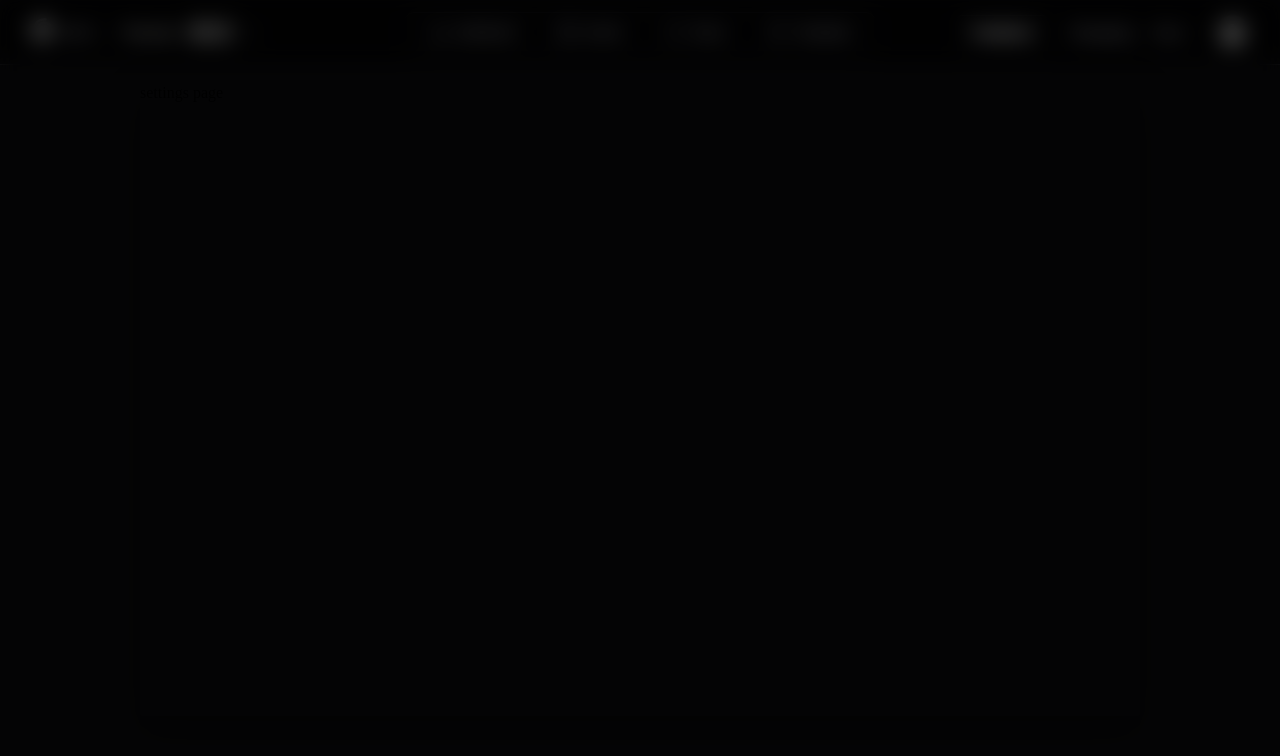
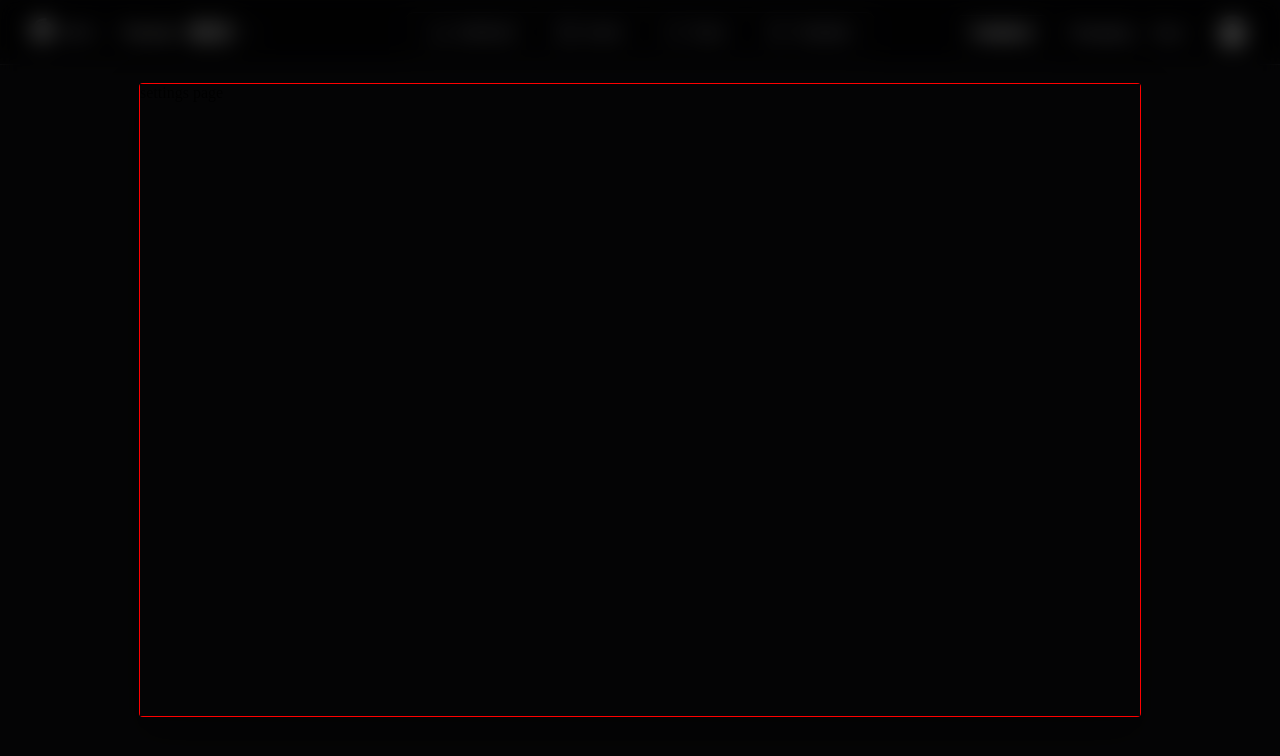
Before and after one commit to Seraaga022/project-discovery-panel-clone, a React (Vite) app: page /settings in a window 1280 px wide. Shown: the top 756 px of the page. Built offline with nearby package versions, Linux system fonts and the light colour scheme.

Commit message:
refactor: achieve same functionality for settings page

```diff
--- a/src/components/pages/Layout.tsx
+++ b/src/components/pages/Layout.tsx
@@ -7,10 +7,11 @@ import { LuSiren } from "react-icons/lu";
 import Circular from "../Common/Loaders/Circular";
 import { CiCircleCheck, CiCircleInfo } from "react-icons/ci";
 import CloseIcon from "@mui/icons-material/close";
-import SettingsDialog from "./Settings";
 
 const Layout = () => {
   const location = useLocation();
+
+  const previousLocation = location.state?.previousLocation;
 
   return (
     <ThemeProvider theme={AppTheme}>
@@ -39,10 +40,9 @@ const Layout = () => {
       <Box minWidth="1300px">
         <Navbar />
         <Box id="rest">
-          <Outlet />
+          <Outlet context={previousLocation} />
         </Box>
       </Box>
-      {location.pathname === "/settings" && <SettingsDialog />}
     </ThemeProvider>
   );
 };
--- a/src/components/pages/Settings.tsx
+++ b/src/components/pages/Settings.tsx
@@ -4,14 +4,15 @@ import CustomDialog from "../Common/CustomDialog";
 import { Box } from "@mui/material";
 
 const SettingsDialog = () => {
+  const navigate = useNavigate();
+
   const {
     isDialogOpen: isSettingsDialogOpen,
     setIsDialogOpen: setIsSettingsDialogOpen,
   } = useDialog(true);
 
-  const navigate = useNavigate();
-
   return (
+    <>
       <CustomDialog
         isOpen={isSettingsDialogOpen}
         setIsOpen={setIsSettingsDialogOpen}
@@ -20,10 +21,11 @@ const SettingsDialog = () => {
           navigate(-1);
         }}
       >
-      <Box minWidth="1000px" minHeight="79svh">
+        <Box minWidth="1000px" minHeight="79svh" border="1px solid red">
           settings page
         </Box>
       </CustomDialog>
+    </>
   );
 };
 
--- a/src/routing/Routes.tsx
+++ b/src/routing/Routes.tsx
@@ -7,6 +7,7 @@ import Assets from "../components/Pages/Assets";
 import Technologies from "../components/Assets/AssetsTabs/Technologies";
 import Overview from "../components/Assets/AssetsTabs/Overview";
 import Inventory from "../components/Assets/AssetsTabs/Inventory";
+import SettingsDialog from "../components/Pages/Settings";
 
 export const routes = createBrowserRouter([
   {
@@ -25,7 +26,7 @@ export const routes = createBrowserRouter([
       },
       { path: "scans", element: <Scans /> },
       { path: "templates", element: <Templates /> },
-      { path: "settings", element: null },
+      { path: "settings", element: <SettingsDialog /> },
     ],
   },
 ]);
```
Also changed, not shown: 1 other file (tests, documents, lock files or other folders). Lines whose indentation alone changed are shown as unchanged.
